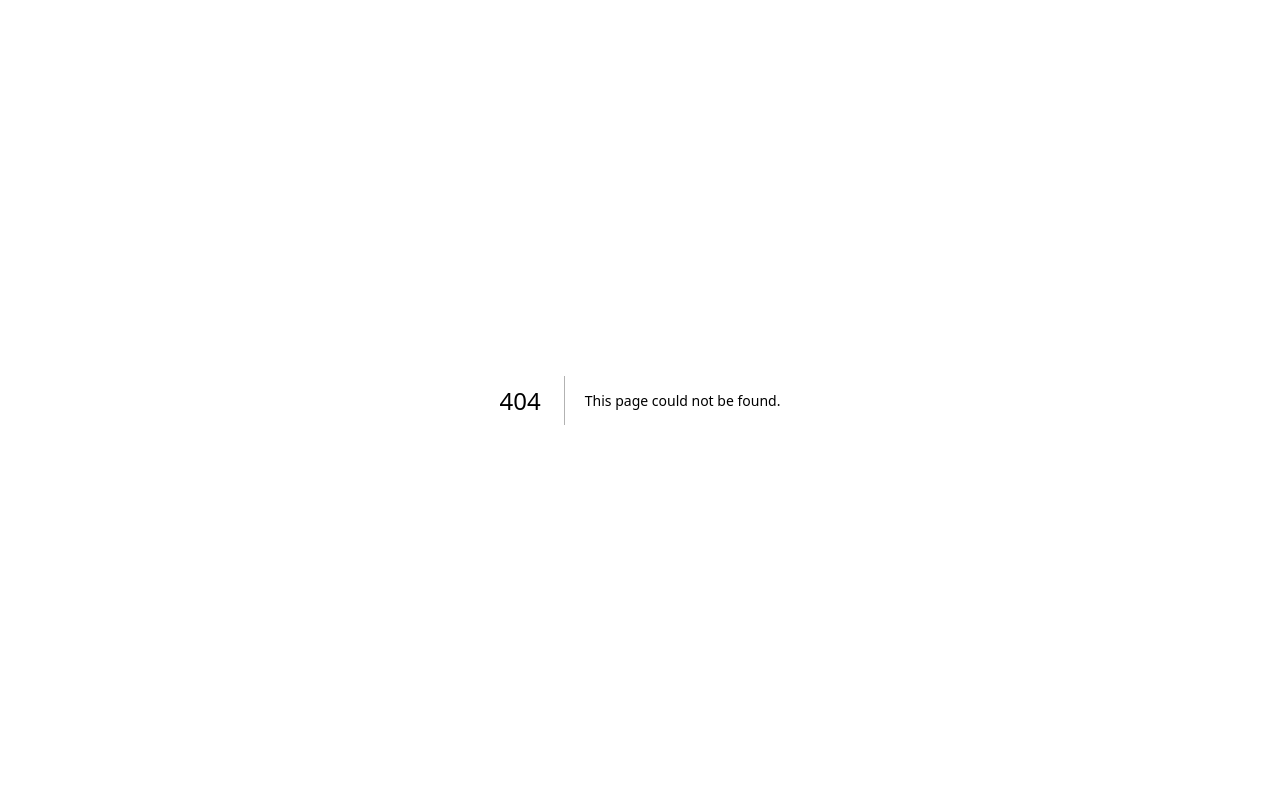
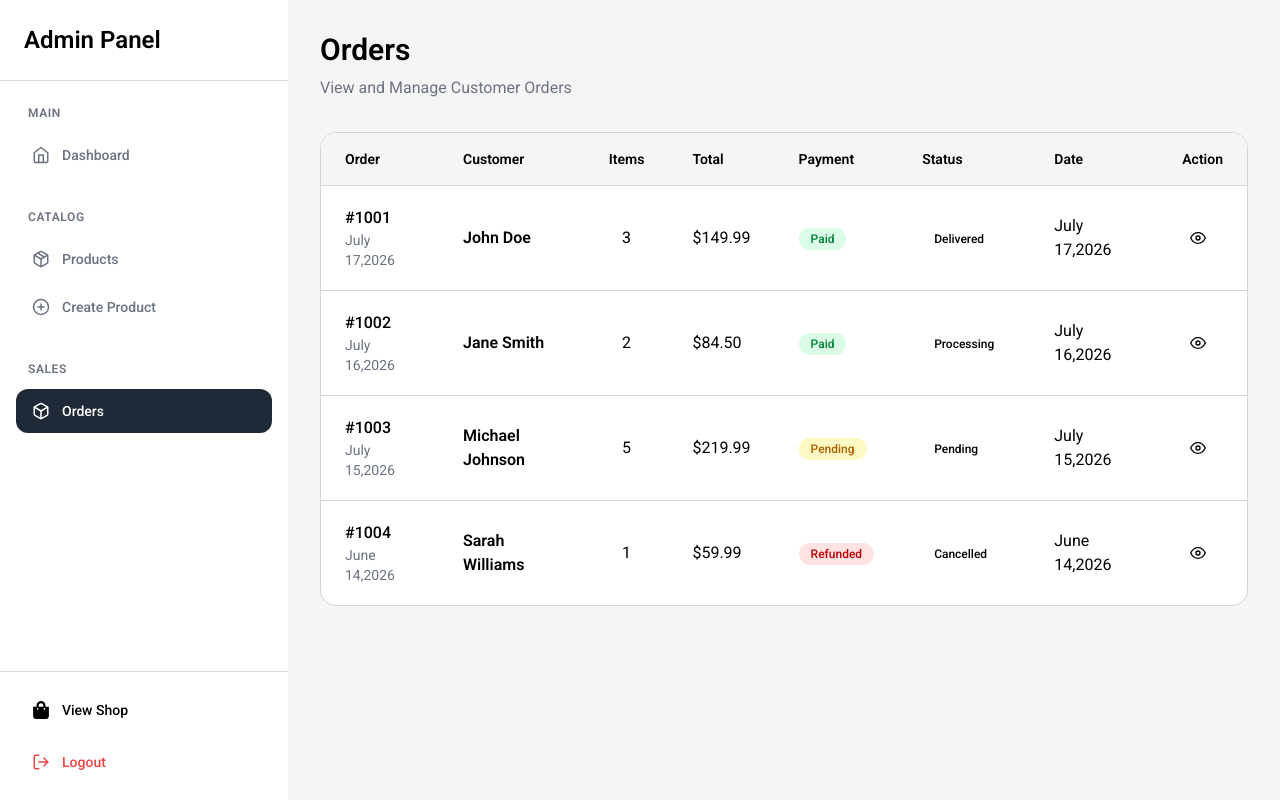
Before and after one commit to creativeloc/nextjs-estore2026, a Next.js app: page /admin/orders in a window 1280 px wide. Before the commit this address had no page. Built offline with nearby package versions, Linux system fonts and the light colour scheme.

Commit message:
added admin orders ui

```diff
--- /dev/null
+++ b/src/app/admin/orders/[orderId]/page.tsx
@@ -0,0 +1,30 @@
+const products = [
+  {
+    id: 1,
+    name: "Classic Denim Jacket",
+    size: "L",
+    quantity: 2,
+    price: 79.99,
+    image: "/images/product1.png"
+  },
+  {
+    id: 2,
+    name: "Premium Hoodie",
+    size: "M",
+    quantity: 1,
+    price: 59.99,
+    image: "/images/product2.png"
+  }
+]
+
+export default function OrderPage() {
+  return (
+    <section>
+      {/* heder */}
+      <div>
+        <h2 className="text-3xl font-semibold">Order #515151</h2>
+        <p className="mt-2 text-muted-foreground">Placed on July 17, 2026</p>
+      </div>
+    </section>
+  )
+}
--- /dev/null
+++ b/src/app/admin/orders/page.tsx
@@ -0,0 +1,132 @@
+import Link from "next/link"
+import { FiEye } from "react-icons/fi"
+
+const orders = [
+  {
+    id: "#1001",
+    customer: "John Doe",
+    total: 149.99,
+    items: 3,
+    payment: "Paid",
+    status: "Delivered",
+    date: "July 17,2026"
+  },
+  {
+    id: "#1002",
+    customer: "Jane Smith",
+    total: 84.5,
+    items: 2,
+    payment: "Paid",
+    status: "Processing",
+    date: "July 16,2026"
+  },
+  {
+    id: "#1003",
+    customer: "Michael Johnson",
+    total: 219.99,
+    items: 5,
+    payment: "Pending",
+    status: "Pending",
+    date: "July 15,2026"
+  },
+  {
+    id: "#1004",
+    customer: "Sarah Williams",
+    total: 59.99,
+    items: 1,
+    payment: "Refunded",
+    status: "Cancelled",
+    date: "June 14,2026"
+  }
+]
+
+export default function OrdersPage() {
+  return (
+    <section>
+      {/* heder */}
+      <div>
+        <h2 className="text-3xl font-semibold">Orders</h2>
+        <p className="mt-2 text-muted-foreground">
+          View and Manage Customer Orders
+        </p>
+      </div>
+
+      {/* orders table */}
+      <div className="mt-8 overflow-hidden rounded-2xl border border-border bg-background">
+        <div className="overflow-x-auto">
+          <table className="min-w-full">
+            <thead className="border-b border-border bg-surface">
+              <tr>
+                <th className="px-6 py-4 text-left text-sm font-semibold">
+                  Order
+                </th>
+                <th className="px-6 py-4 text-left text-sm font-semibold">
+                  Customer
+                </th>
+                <th className="px-6 py-4 text-left text-sm font-semibold">
+                  Items
+                </th>
+                <th className="px-6 py-4 text-left text-sm font-semibold">
+                  Total
+                </th>
+                <th className="px-6 py-4 text-left text-sm font-semibold">
+                  Payment
+                </th>
+                <th className="px-6 py-4 text-left text-sm font-semibold">
+                  Status
+                </th>
+                <th className="px-6 py-4 text-left text-sm font-semibold">
+                  Date
+                </th>
+                <th className="px-6 py-4 text-left text-sm font-semibold">
+                  Action
+                </th>
+              </tr>
+            </thead>
+
+            <tbody>
+              {orders.map((order) => (
+                <tr
+                  key={order.id}
+                  className="border-b border-border last:border-0 hover:bg-surface/50"
+                >
+                  <td className="px-6 py-5">
+                    <div>
+                      <p className="font-medium">{order.id}</p>
+                      <p className="text-sm text-muted-foreground">
+                        {order.date}
+                      </p>
+                    </div>
+                  </td>
+                  <td className="px-6 py-5 font-semibold">{order.customer}</td>
+                  <td className="px-6 py-5 text-center">{order.items}</td>
+                  <td className="px-6 py-5">${order.total.toFixed(2)}</td>
+                  <td className="px-6 py-5">
+                    <span
+                      className={`rounded-full px-3 py-1 text-xs font-medium ${order.payment === "Paid" ? "bg-green-100 text-green-700 dark:bg-green-500/10 dark:text-green-400" : order.payment === "Pending" ? "bg-yellow-100 text-yellow-700 dark:bg-yellow-500/10 dark:text-yellow-400 " : "bg-red-100 text-red-700 dark:bg-red-500/15 dark:text-red-400"}`}
+                    >
+                      {order.payment}
+                    </span>
+                  </td>
+                  <td className="px-6 py-5">
+                    <span className="rounded-full px-3 py-1 text-xs font-medium">
+                      {order.status}
+                    </span>
+                  </td>
+                  <td className="px-6 py-5">{order.date}</td>
+                  <td className="px-6 py-5">
+                    <Link href={`/admin/orders/orderId`}>
+                      <button className="rounded-lg p-2 transition hover:bg-surface">
+                        <FiEye />
+                      </button>
+                    </Link>
+                  </td>
+                </tr>
+              ))}
+            </tbody>
+          </table>
+        </div>
+      </div>
+    </section>
+  )
+}
--- a/src/app/admin/products/page.tsx
+++ b/src/app/admin/products/page.tsx
@@ -49,9 +49,9 @@ export default function ProductsPage() {
       <div className="flex flex-col justify-between gap-6 md:flex-row md:items-center">
         {/* header */}
         <div>
-          <h2 className="text-3xl font-semibold">Add Product</h2>
+          <h2 className="text-3xl font-semibold">Product</h2>
           <p className="mt-2 text-muted-foreground">
-            Create a New Product for your store
+            View Products in your store
           </p>
         </div>
         <Link href="/add-product">
```
